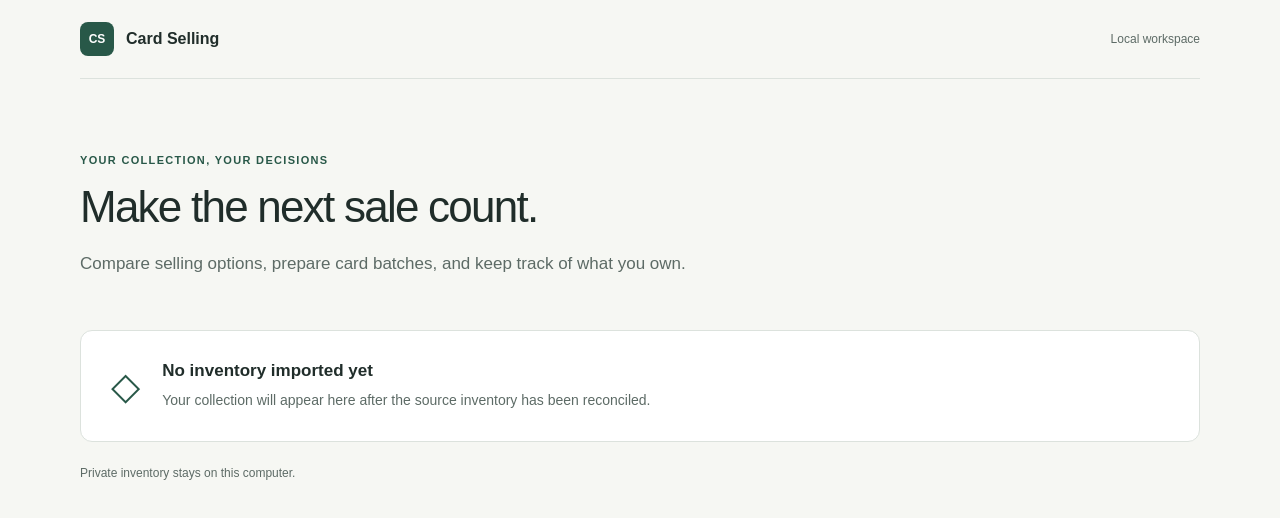
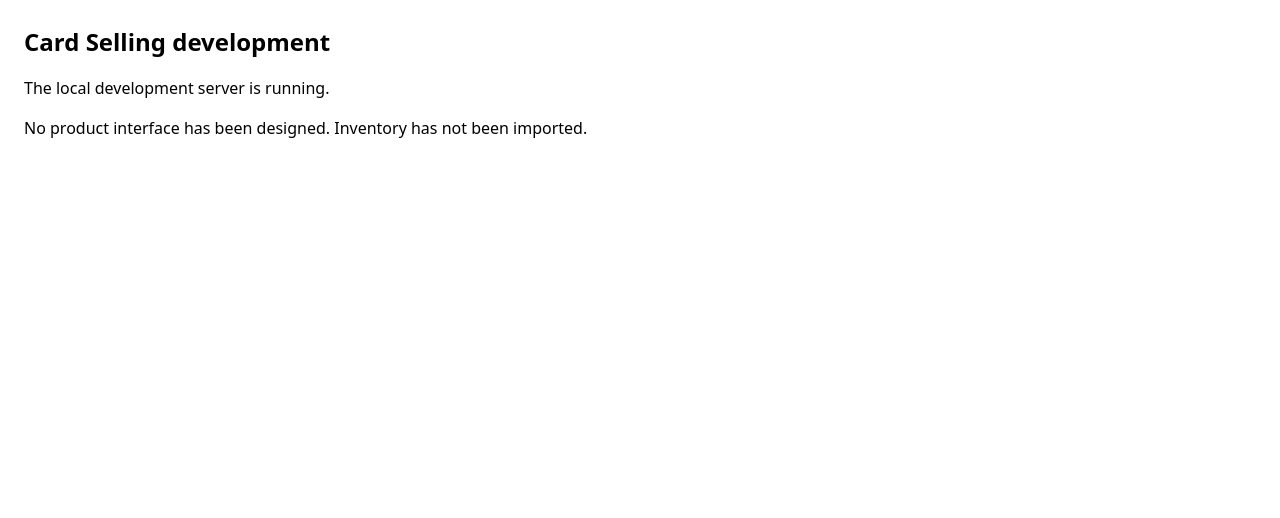
Before and after one commit to metavirus/cardselling, a Next.js app: page / in a window 1280 px wide. Shown: the top 518 px of the page. Built offline with nearby package versions, Linux system fonts and the light colour scheme.

Commit message:
Keep environment setup page plain and defer product design

```diff
--- a/src/app/globals.css
+++ b/src/app/globals.css
@@ -1,17 +1,2 @@
-:root { color-scheme: light; --ink: #202d2a; --muted: #5d6b66; --line: #dce2dd; --green: #285848; }
-* { box-sizing: border-box; }
-body { margin: 0; color: var(--ink); background: #f6f7f3; font-family: Arial, Helvetica, sans-serif; }
-main { max-width: 1200px; margin: auto; padding: 0 40px; }
-header { display: flex; align-items: center; gap: 12px; padding: 22px 0; border-bottom: 1px solid var(--line); font-weight: 600; }
-.mark { display: grid; place-items: center; width: 34px; height: 34px; background: var(--green); color: white; border-radius: 8px; font-size: 12px; }
-.mode { margin-left: auto; font-size: 12px; font-weight: 400; color: var(--muted); }
-.intro { padding: 64px 0 36px; max-width: 640px; }
-.eyebrow { color: var(--green); font-size: 11px; letter-spacing: .12em; font-weight: 600; }
-h1 { font-size: clamp(30px, 4vw, 44px); font-weight: 500; letter-spacing: -.04em; line-height: 1.15; margin: 16px 0; }
-.lead { font-size: 17px; line-height: 1.6; color: var(--muted); }
-.empty { display: flex; gap: 22px; align-items: center; padding: 30px; border: 1px solid var(--line); border-radius: 12px; background: white; }
-.card-symbol { color: var(--green); font-size: 38px; }
-h2 { font-size: 17px; margin: 0 0 8px; font-weight: 600; }
-.empty p { color: var(--muted); font-size: 14px; line-height: 1.6; margin: 0; }
-footer { padding: 24px 0; font-size: 12px; color: var(--muted); }
-@media (max-width: 600px) { main { padding: 0 20px; } .intro { padding-top: 40px; } .empty { padding: 22px; gap: 16px; align-items: flex-start; } .mode { max-width: 90px; text-align: right; } }
+body { font-family: system-ui, sans-serif; margin: 24px; line-height: 1.5; }
+h1 { font-size: 24px; }
--- a/src/app/page.tsx
+++ b/src/app/page.tsx
@@ -1,17 +1,9 @@
 export default function Home() {
   return (
     <main>
-      <header><span className="mark" aria-hidden="true">CS</span><span>Card Selling</span><span className="mode">Local workspace</span></header>
-      <section className="intro">
-        <p className="eyebrow">YOUR COLLECTION, YOUR DECISIONS</p>
-        <h1>Make the next sale count.</h1>
-        <p className="lead">Compare selling options, prepare card batches, and keep track of what you own.</p>
-      </section>
-      <section className="empty" aria-labelledby="inventory-heading">
-        <div className="card-symbol" aria-hidden="true">◇</div>
-        <div><h2 id="inventory-heading">No inventory imported yet</h2><p>Your collection will appear here after the source inventory has been reconciled.</p></div>
-      </section>
-      <footer>Private inventory stays on this computer.</footer>
+      <h1>Card Selling development</h1>
+      <p>The local development server is running.</p>
+      <p>No product interface has been designed. Inventory has not been imported.</p>
     </main>
   );
 }
```
Also changed, not shown: 3 other files (tests, documents, lock files or other folders).
